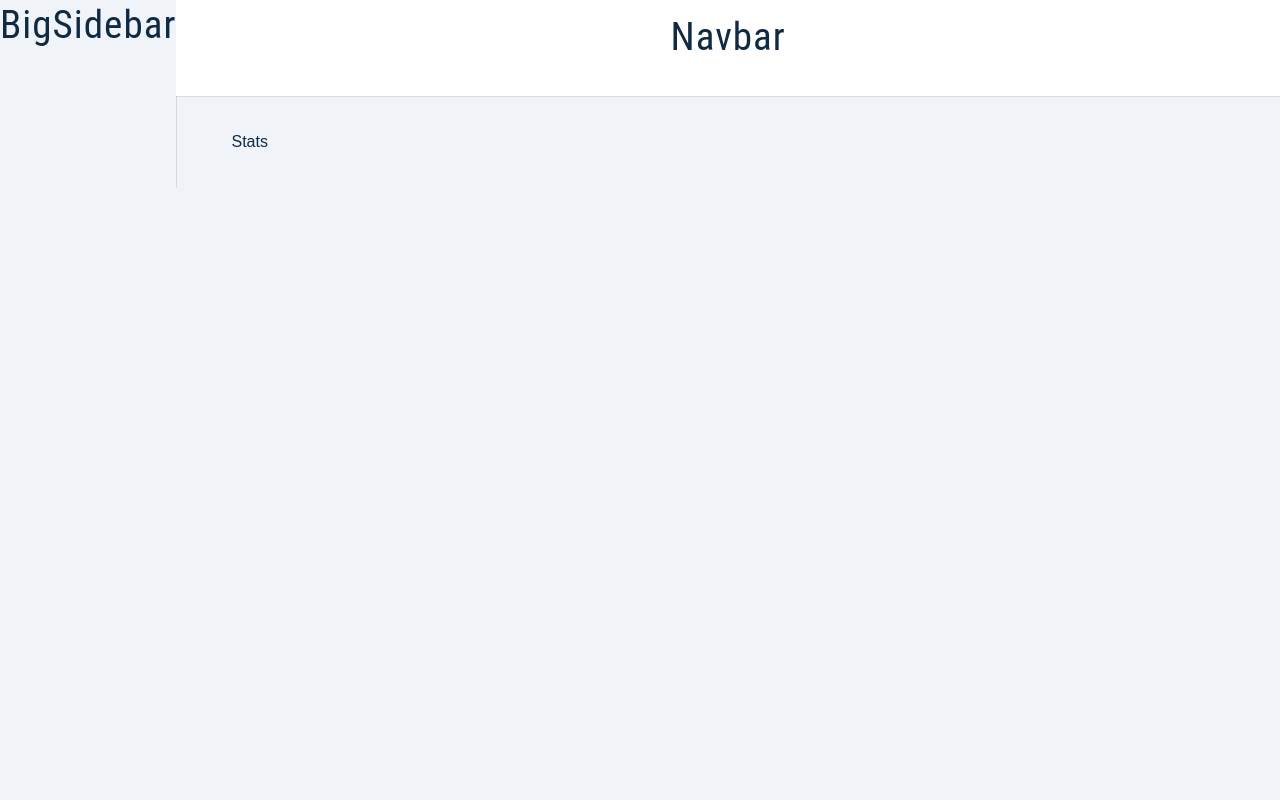
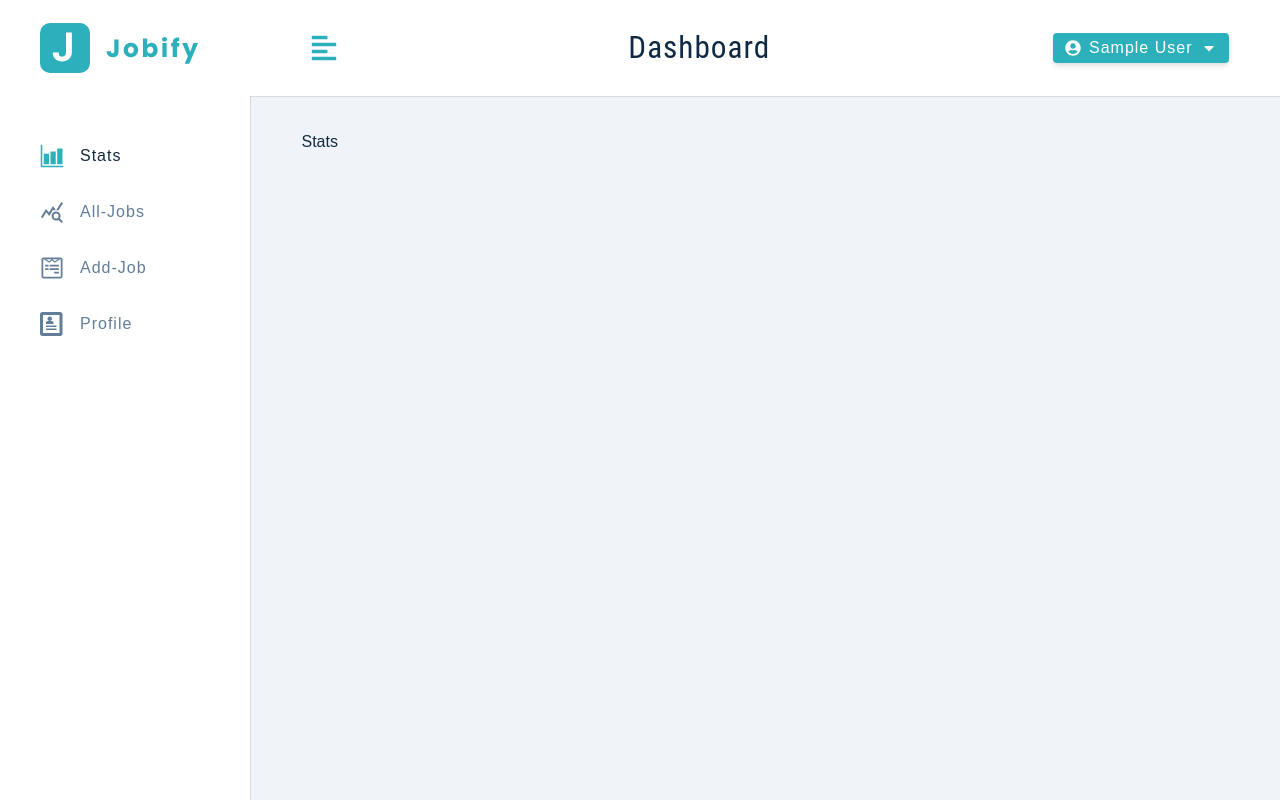
Before and after one commit to SerhiiAsauliak/MERN_Project_JOBIFY, a React (Create React App) app in the folder client/: page / in a window 1280 px wide. Built offline with nearby package versions, Linux system fonts and the light colour scheme; sample sign-in values are in the browser's storage.

Commit message:
completed logic and styles of NavBar, SmallSidebar and BigSidebar

```diff
--- a/client/package.json
+++ b/client/package.json
@@ -14,6 +14,7 @@
     "normalize.css": "^8.0.1",
     "react": "^18.2.0",
     "react-dom": "^18.2.0",
+    "react-icons": "^4.7.1",
     "react-router-dom": "^6.4.5",
     "react-scripts": "4.0.3",
     "styled-components": "^5.3.6"
--- a/client/src/App.js
+++ b/client/src/App.js
@@ -10,9 +10,9 @@ function App() {
           <ProtectedRoute>
             <SharedLayout/>
           </ProtectedRoute>
-        }>
+          }>
           <Route index="stats" element={<Stats/>}/>
-          <Route path="all-job" element={<AllJob/>}/>
+          <Route path="all-jobs" element={<AllJob/>}/>
           <Route path="add-job" element={<AddJob/>}/>
           <Route path="profile" element={<Profile/>}/>
         </Route>
--- a/client/src/components/BigSidebar.js
+++ b/client/src/components/BigSidebar.js
@@ -1,8 +1,25 @@
-import Wrapper from "../assets/wrappers/BigSidebar"
+import { useAppContext } from '../context/appContext';
+import NavLinks from './NavLinks';
+import Logo from '../components/Logo';
+import Wrapper from '../assets/wrappers/BigSidebar';
 
 const BigSidebar = () => {
+  const { showSidebar } = useAppContext();
+
   return (
-    <Wrapper><h2>BigSidebar</h2></Wrapper>
+    <Wrapper>
+      <div className={showSidebar
+         ? 'sidebar-container '
+         : 'sidebar-container show-sidebar'}
+      >
+        <div className='content'>
+          <header>
+            <Logo />
+          </header>
+          <NavLinks />
+        </div>
+      </div>
+    </Wrapper>
   )
 }
 export default BigSidebar
--- /dev/null
+++ b/client/src/components/NavLinks.js
@@ -0,0 +1,26 @@
+import { NavLink } from 'react-router-dom';
+import {links} from '../utils/links';
+
+const NavLinks = ({toggleSidebar}) => {
+
+    return (
+        <div className='nav-links'>
+        {links.map(link => {
+          const {path, text, icon, id} = link
+          return (
+            <NavLink
+              className={({isActive}) => isActive ? 'nav-link active' : 'nav-link'}
+              onClick={toggleSidebar}
+              key={id}
+              to={path}
+              end
+            >
+              <span className='icon'>{icon}</span>
+              {text}
+            </NavLink>
+          )
+        })}
+      </div>
+    )
+}
+export default NavLinks
--- a/client/src/components/Navbar.js
+++ b/client/src/components/Navbar.js
@@ -1,8 +1,44 @@
 import Wrapper from '../assets/wrappers/Navbar'
+import { useAppContext } from '../context/appContext'
+import {FaUserCircle, FaAlignLeft, FaCaretDown} from 'react-icons/fa'
+import Logo from './Logo'
+import { useState } from 'react'
 
 const Navbar = () => {
+  const {user, toggleSidebar, logoutUser} = useAppContext()
+  const [showLogout, setShowLogout] = useState(false)
+
   return (
-    <Wrapper><h2>Navbar</h2></Wrapper>
+    <Wrapper>
+     <div className='nav-center'>
+        <button className='toggle-btn'
+                type='button'
+                onClick={() => console.log('show sidebar')}>
+          <FaAlignLeft onClick={toggleSidebar}/>
+        </button>
+        <div>
+          <Logo/>
+          <h3 className='logo-text'>dashboard</h3>
+        </div>
+        <div className='btn-container'>
+          <button type='button'
+                  className='btn'
+                  onClick={() => setShowLogout(!showLogout)}>
+            <FaUserCircle/>
+            {user?.name}
+            <FaCaretDown/>
+          </button>
+         <div className={showLogout ? 'dropdown show-dropdown' : 'dropdown'}>
+            <button type='button'
+                    className='dropdown-btn'
+                    onClick={() => logoutUser}>
+              logout
+            </button>
+         </div>
+        </div>
+     </div>
+
+    </Wrapper>
   )
 }
 export default Navbar
--- a/client/src/components/SmallSidebar.js
+++ b/client/src/components/SmallSidebar.js
@@ -1,8 +1,26 @@
-import Wrapper from "../assets/wrappers/SmallSidebar"
+import Wrapper from '../assets/wrappers/SmallSidebar';
+import NavLinks from './NavLinks';
+import { FaTimes } from 'react-icons/fa';
+import { useAppContext } from '../context/appContext';
+import Logo from './Logo';
 
 const SmallSidebar = () => {
+  const {showSidebar, toggleSidebar} = useAppContext()
+
   return (
-    <Wrapper><h2>SmallSidebar</h2></Wrapper>
+    <Wrapper>
+      <div className={showSidebar ? "sidebar-container show-sidebar" : "sidebar-container"}>
+        <div className="content">
+        <button className='close-btn' onClick={toggleSidebar}>
+            <FaTimes />
+          </button>
+          <header>
+            <Logo />
+          </header>
+          <NavLinks toggleSidebar={toggleSidebar}/>
+        </div>
+      </div>
+    </Wrapper>
   )
 }
 export default SmallSidebar
--- a/client/src/context/actions.js
+++ b/client/src/context/actions.js
@@ -4,3 +4,7 @@ export const CLEAR_ALERT = 'CLEAR_ALERT'
 export const SETUP_USER_BEGIN = 'SETUP_USER_BEGIN'
 export const SETUP_USER_SUCCESS = 'SETUP_USER_SUCCESS'
 export const SETUP_USER_ERROR = 'SETUP_USER_ERROR'
+
+export const TOGGLE_SIDEBAR = 'TOGGLE_SIDEBAR'
+
+export const LOGOUT_USER = 'LOGOUT_USER'
--- a/client/src/context/appContext.js
+++ b/client/src/context/appContext.js
@@ -6,7 +6,9 @@ import {
     CLEAR_ALERT,
     SETUP_USER_BEGIN,
     SETUP_USER_SUCCESS,
-    SETUP_USER_ERROR
+    SETUP_USER_ERROR,
+    TOGGLE_SIDEBAR,
+    LOGOUT_USER
 } from './actions';
 
 const user = localStorage.getItem('user')
@@ -18,10 +20,11 @@ const initialState = {
     showAlert: false,
     alertText: '',
     alertType: '',
-    user: user ? user : null,
+    user: user ? JSON.parse(user) : null,
     token: token,
     userLocation: userLocation || '',
-    jobLocation: userLocation || ''
+    jobLocation: userLocation || '',
+    showSidebar: false
 }
 
 const AppContext = React.createContext()
@@ -71,12 +74,23 @@ const AppProvider = ({children}) => {
         clearAlert()
     }
 
+    const logoutUser = () => {
+        dispatch({type: LOGOUT_USER})
+        removeUserFromLocalStorage()
+    }
+
+    const toggleSidebar = () => {
+        dispatch({type: TOGGLE_SIDEBAR})
+    }
+
      return (
         <AppContext.Provider value={
             {...state,
             displayAlert,
             clearAlert,
-            setupUser
+            setupUser,
+            toggleSidebar,
+            logoutUser
             }}>
             {children}
         </AppContext.Provider>
--- a/client/src/context/reducer.js
+++ b/client/src/context/reducer.js
@@ -1,9 +1,12 @@
+import {initialState} from './appContext'
 import {
     DISPLAY_ALERT,
     CLEAR_ALERT,
     SETUP_USER_BEGIN,
     SETUP_USER_SUCCESS,
-    SETUP_USER_ERROR
+    SETUP_USER_ERROR,
+    TOGGLE_SIDEBAR,
+    LOGOUT_USER
 } from './actions';
 
 const reducer = (state, action) => {
@@ -46,6 +49,19 @@ const reducer = (state, action) => {
                 alertText: action.payload.msg
                 }
     }
+    if(action.type === TOGGLE_SIDEBAR){
+        return {...state,
+                showSidebar: !state.showSidebar
+                }
+    }
+    if(action.type === LOGOUT_USER){
+        return {...initialState,
+                user: null,
+                token: null,
+                userLocation: '',
+                jobLocation: '',
+                }
+    }
 
     throw new Error(`no such action: ${action.type}`)
 }
--- /dev/null
+++ b/client/src/utils/links.js
@@ -0,0 +1,11 @@
+import { IoBarChartSharp } from 'react-icons/io5';
+import { MdQueryStats } from 'react-icons/md';
+import { FaWpforms } from 'react-icons/fa';
+import { ImProfile } from 'react-icons/im';
+
+export const links = [
+    {id:1, text: 'stats', path: '/', icon: <IoBarChartSharp/>},
+    {id:2, text: 'all-jobs', path: 'all-jobs', icon: <MdQueryStats/>},
+    {id:3, text: 'add-job', path: 'add-job', icon: <FaWpforms/>},
+    {id:4, text: 'profile', path: 'profile', icon: <ImProfile/>}
+]
```
Also changed, not shown: 1 other file (tests, documents, lock files or other folders).
